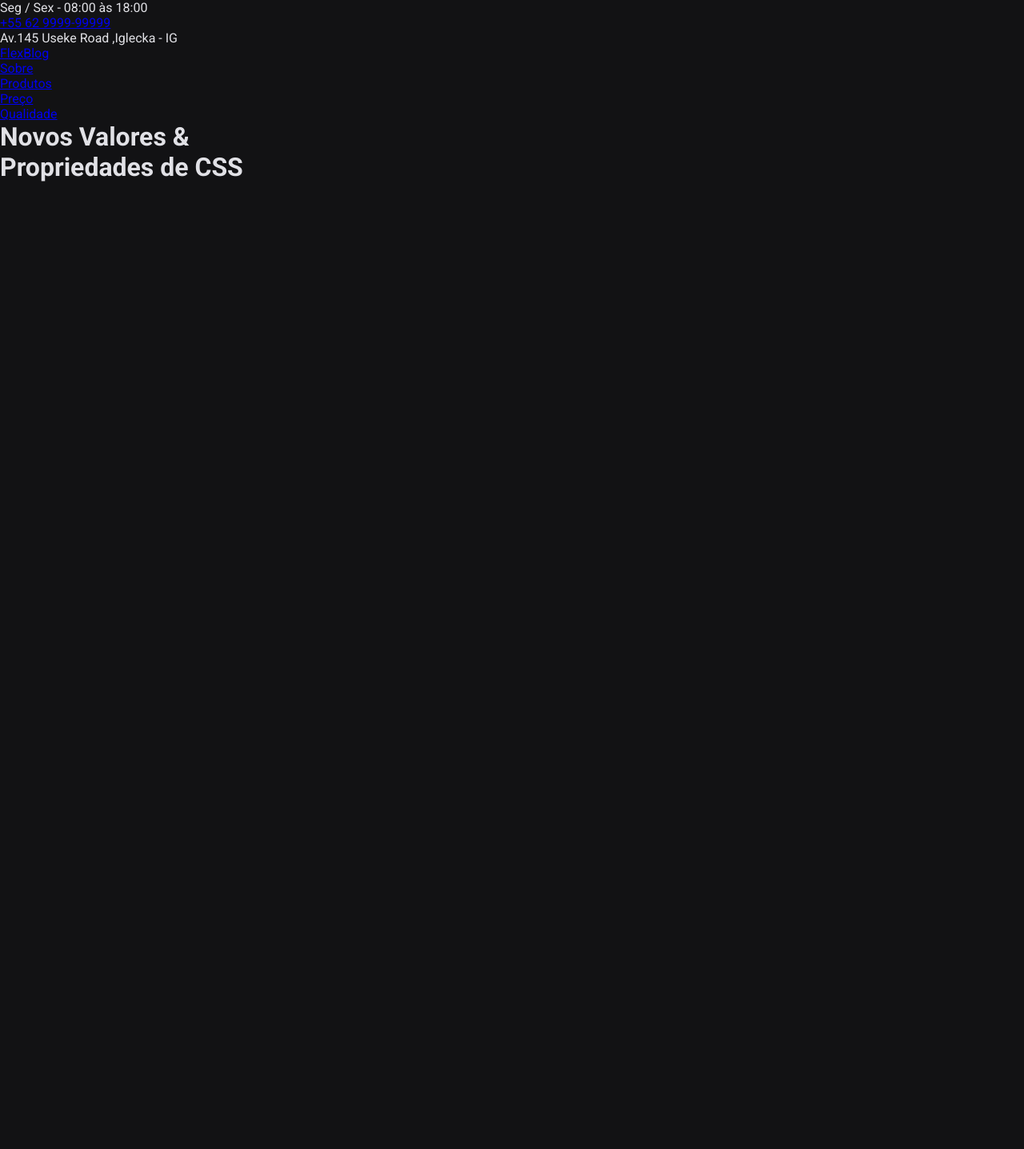
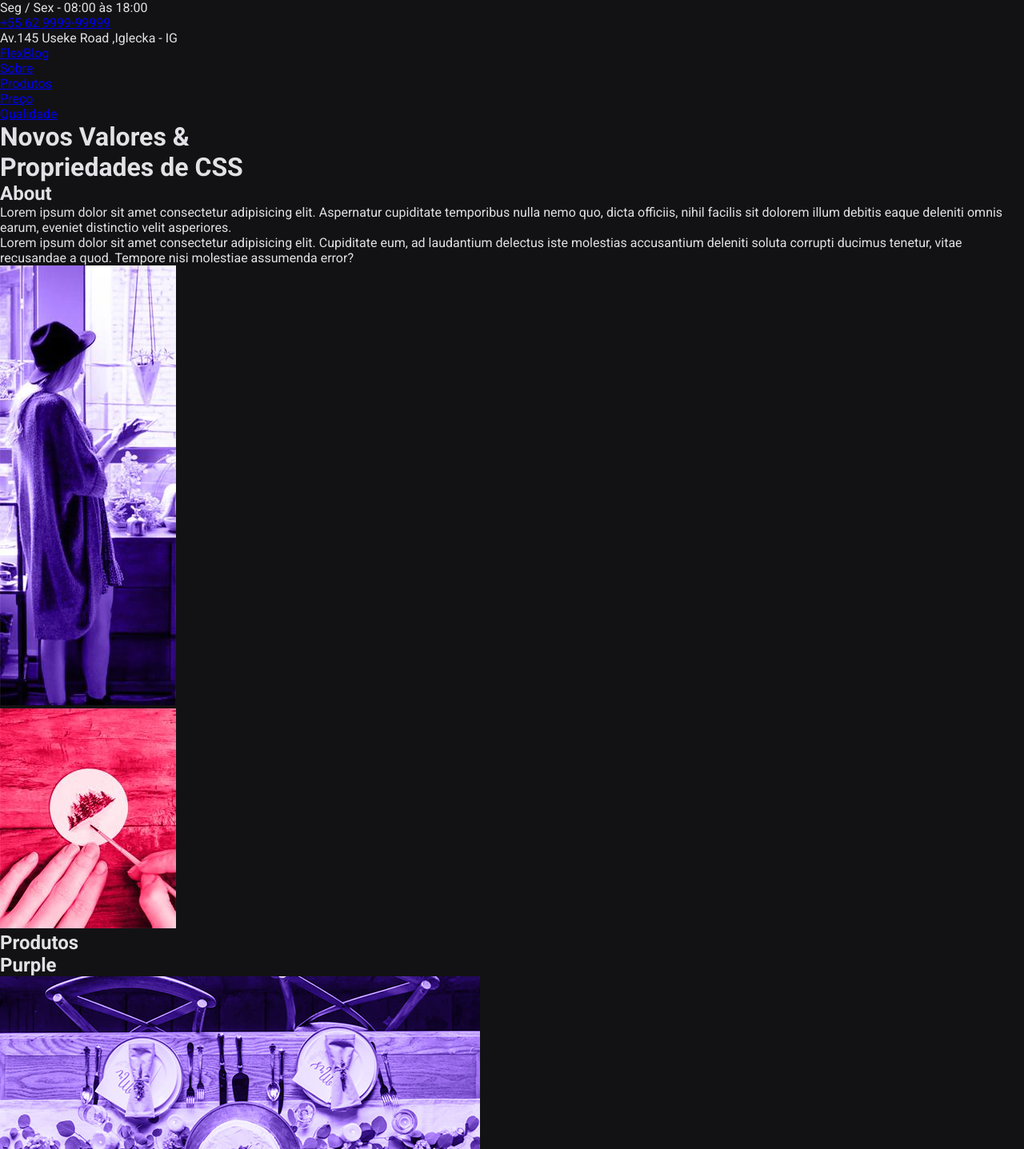
Before and after one commit to Jeffersoncharlles/flexblog, a React (Vite) app: page / in a window 1280 px wide. Shown: the top 1437 px of the page at 80% size. Before the commit the page ends 800 px from the top, so only its background shows below. Built offline with nearby package versions, Linux system fonts and the light colour scheme.

Commit message:
chore: html pages created partial

```diff
--- a/src/pages/Home/index.tsx
+++ b/src/pages/Home/index.tsx
@@ -1,10 +1,16 @@
-import styles from './styles.module.scss'
+import { Product } from '../Product';
+import { Sobre } from '../Sobre';
+import styles from './styles.module.scss';
+
 
 export const Home = () => {
 
     return (
         <>
             <h1 className={styles.intro}>Novos Valores &<br /> Propriedades de CSS</h1>
+
+            <Sobre />
+            <Product />
         </>
     );
 }
--- /dev/null
+++ b/src/pages/Product/index.tsx
@@ -0,0 +1,27 @@
+import styles from './styles.module.scss'
+import produto1 from '../../assets/produtos1.jpg';
+import produto2 from '../../assets/produtos2.jpg';
+import produto3 from '../../assets/produtos2.jpg';
+
+
+export const Product = () => {
+    return (
+        <section className={styles.product} id='produtos'>
+            <h1>Produtos</h1>
+            <div className={styles.container}>
+                <div className={styles.produtosItem}>
+                    <h2>Purple</h2>
+                    <img src={produto1} alt="Produtos 1" />
+                </div>
+                <div className={styles.produtosItem}>
+                    <h2>Pink</h2>
+                    <img src={produto2} alt="Produtos 2" />
+                </div>
+                <div className={styles.produtosItem}>
+                    <h2>Blue</h2>
+                    <img src={produto3} alt="Produtos 3" />
+                </div>
+            </div>
+        </section>
+    );
+}
--- /dev/null
+++ b/src/pages/Sobre/index.tsx
@@ -0,0 +1,22 @@
+import styles from './styles.module.scss';
+import sobre1 from '../../assets/sobre1.jpg'
+import sobre2 from '../../assets/sobre2.jpg'
+
+export const Sobre = () => {
+
+    return (
+        <section className={styles.about} id="sobre">
+            <div className={styles.aboutInfo}>
+                <h1>About</h1>
+                <p>Lorem ipsum dolor sit amet consectetur adipisicing elit. Aspernatur cupiditate temporibus nulla nemo quo, dicta officiis, nihil facilis sit dolorem illum debitis eaque deleniti omnis earum, eveniet distinctio velit asperiores.</p>
+                <p>Lorem ipsum dolor sit amet consectetur adipisicing elit. Cupiditate eum, ad laudantium delectus iste molestias accusantium deleniti soluta corrupti ducimus tenetur, vitae recusandae a quod. Tempore nisi molestiae assumenda error?</p>
+            </div>
+            <div className={styles.aboutImg}>
+                <img src={sobre1} alt="Sobre 1" />
+            </div>
+            <div className={styles.aboutImg}>
+                <img src={sobre2} alt="Sobre 2" />
+            </div>
+        </section>
+    );
+}
```
Also changed, not shown: src/pages/Price/index.tsx (added, +10 -0 lines), src/pages/Price/styles.module.scss (added), src/pages/Product/styles.module.scss (added), src/pages/Sobre/styles.module.scss (added).
